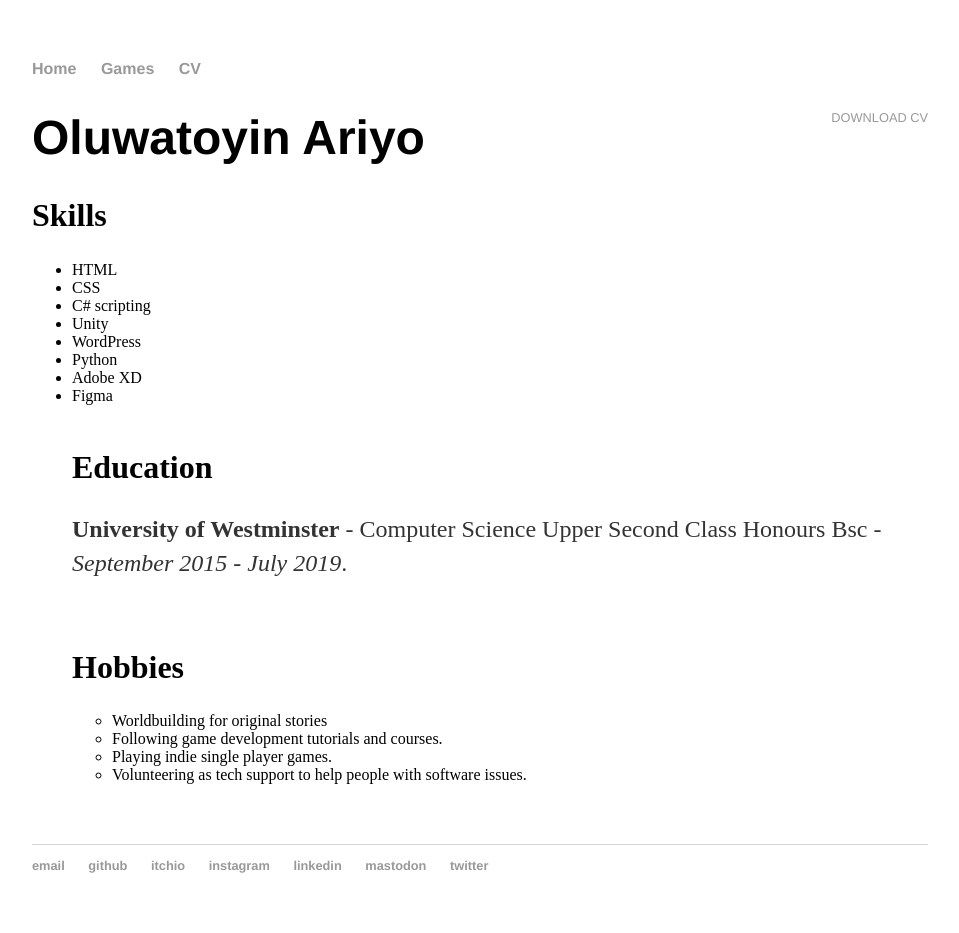
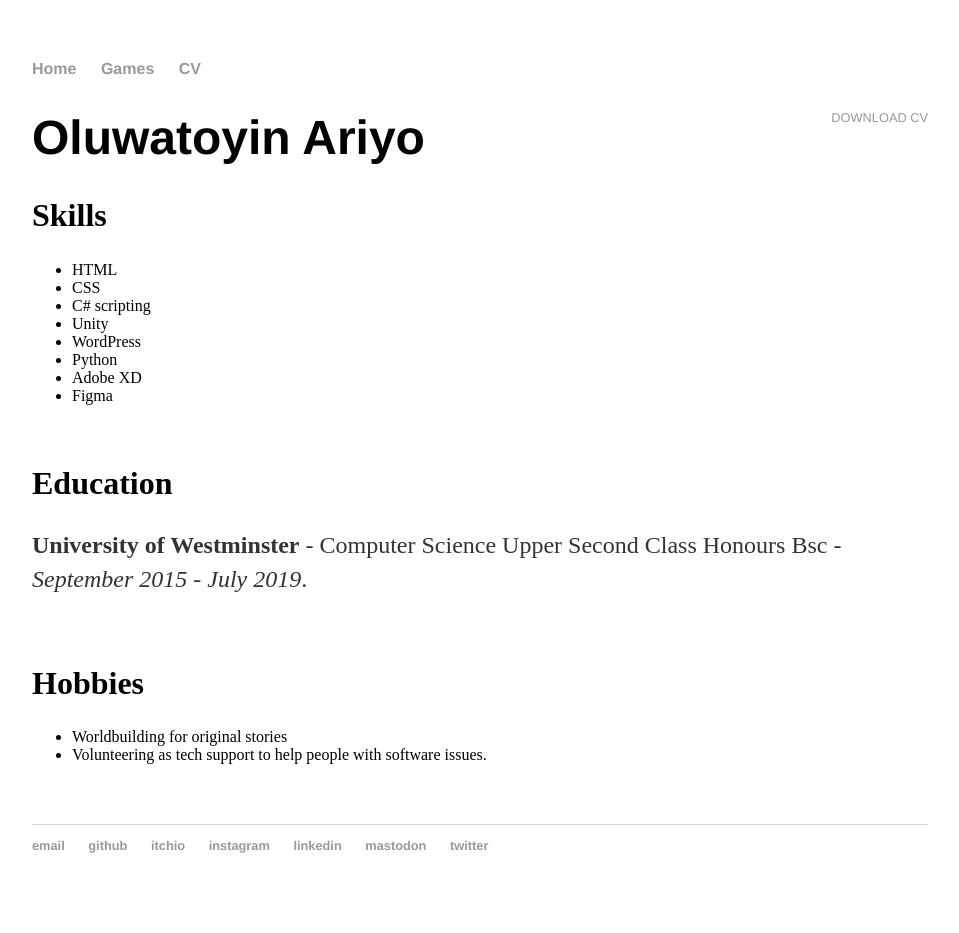
Before and after one commit to toyinariyo/toyinariyo.github.io, a Jekyll site: the page built from CV/index.html, in a window 1280 px wide. Shown: the whole page, without its empty margins (160-1119 px from the left). Built offline with Jekyll 4.4.1, drawn with Linux system fonts in a browser that asks for light colours.

Commit message:
Update index.html

```diff
--- a/CV/index.html
+++ b/CV/index.html
@@ -16,6 +16,7 @@ title: Oluwatoyin Ariyo CV
      <li>Python</li>
      <li>Adobe XD</li>
      <li>Figma</li>
+   </ul>
    <br>
    <h2>Education</h2>
    <p><strong>University of Westminster</strong> - Computer Science Upper Second Class Honours Bsc - <i>September 2015 - July 2019</i>.</p>
@@ -23,8 +24,6 @@ title: Oluwatoyin Ariyo CV
    <h2>Hobbies</h2>
    <ul>
     <li>Worldbuilding for original stories</li>
-     <li>Following game development tutorials and courses.</li>
-     <li>Playing indie single player games.</li>
     <li>Volunteering as tech support to help people with software issues.</li>
    </ul>
  </div>
```
Lines whose indentation alone changed are shown as unchanged.
